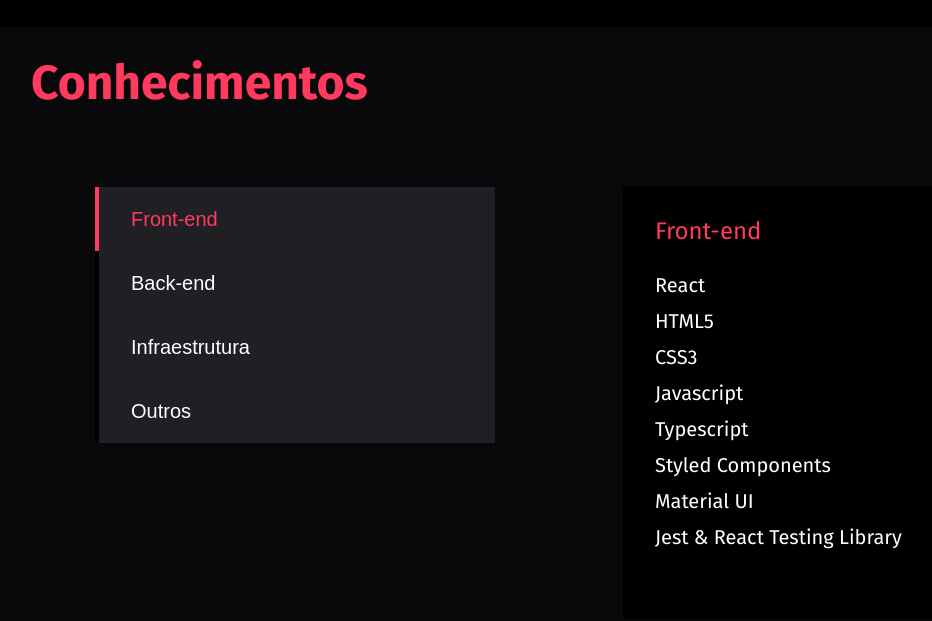
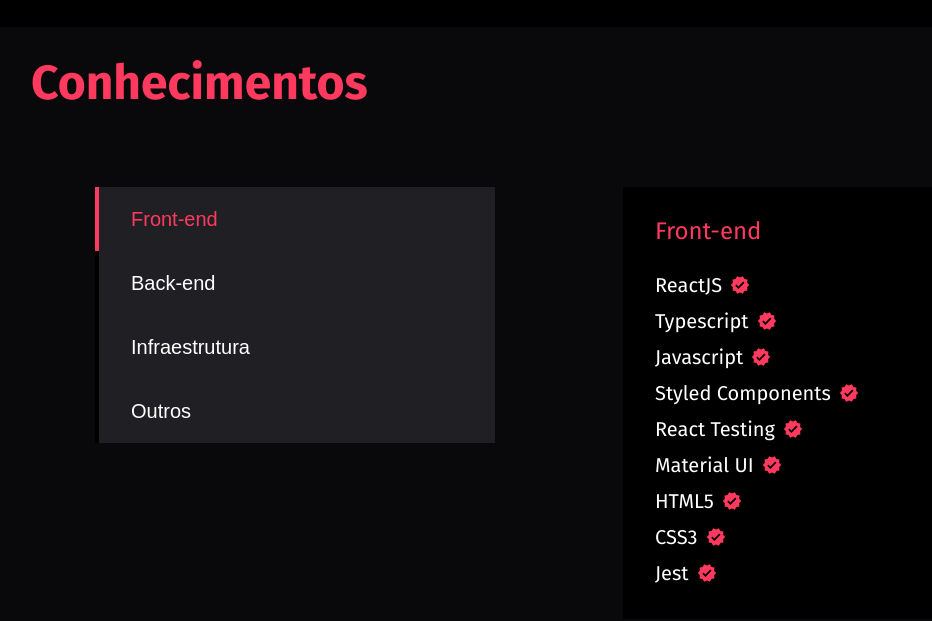
Before and after one commit to hiagomu/portifolio, a React (Vite) app: page / in a window 1280 px wide. Shown: the part 1893-2514 px from the top of the page, without its empty margins (65-997 px from the left). Built offline with nearby package versions, Linux system fonts and the light colour scheme.

Commit message:
adição do ícone de verificado

```diff
--- a/src/Components/blocks/Skills/index.tsx
+++ b/src/Components/blocks/Skills/index.tsx
@@ -1,6 +1,9 @@
 import styles from './styles'
 import stacks from '../../utils/stacks.json'
 import React, { useState } from 'react'
+import {
+    MdVerified as VerifiedIcon
+} from 'react-icons/md'
 
 const Skills: React.FC = () => {
 
@@ -29,7 +32,10 @@
                     <ul>
                         {
                             stacks[stackIndex].tools.map(tool =>
-                                <li>{tool}</li>
+                                <li>
+                                    {tool}
+                                    <VerifiedIcon className="verified"/>
+                                </li>
                             )
                         }
                     </ul>
--- a/src/Components/blocks/Skills/styles.ts
+++ b/src/Components/blocks/Skills/styles.ts
@@ -64,6 +64,12 @@
     li {
         font-size: 1.25rem;
         margin-bottom: 1rem;
+        display: flex;
+        gap: 0.5rem;
+    }
+
+    .verified {
+        color: #ff3a5e;
     }
 `
 
--- a/src/Components/utils/stacks.json
+++ b/src/Components/utils/stacks.json
@@ -3,14 +3,15 @@
         "id": 1,
         "name": "Front-end",
         "tools": [
-            "React",
+            "ReactJS",
+            "Typescript",
+            "Javascript",
+            "Styled Components",
+            "React Testing",
+            "Material UI",
             "HTML5",
             "CSS3",
-            "Javascript",
-            "Typescript",
-            "Styled Components",
-            "Material UI",
-            "Jest & React Testing Library"
+            "Jest"
         ]
     },
     {
```
